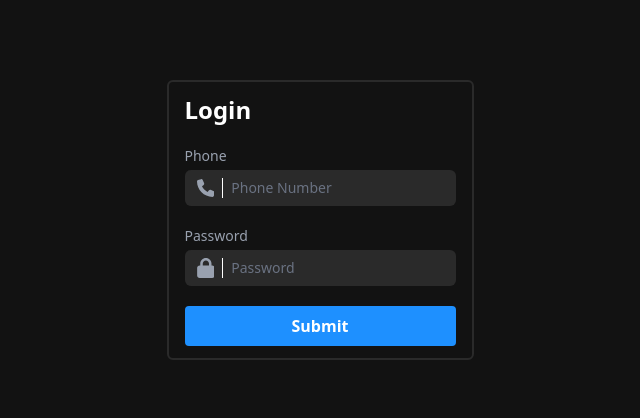
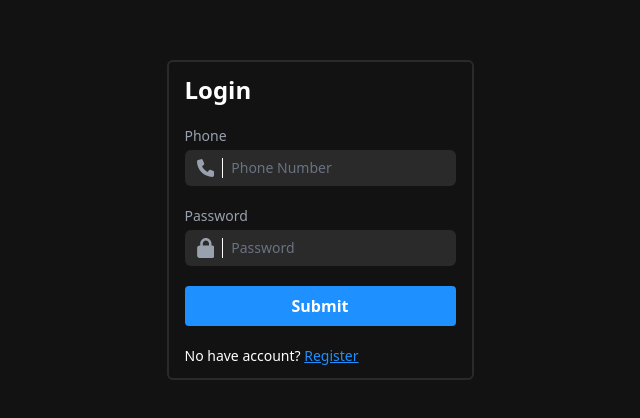
Before and after one commit to royarsitobatubara/chatapp, a Next.js app: page /auth/login in a window 1280 px wide. Shown: the part 180-598 px from the top of the page, without its empty margins (320-960 px from the left). Built offline with nearby package versions, Linux system fonts and the light colour scheme.

Commit message:
coba aja hehe

```diff
--- a/src/pages/auth/login/index.jsx
+++ b/src/pages/auth/login/index.jsx
@@ -1,9 +1,10 @@
 import { ButtonSubmit } from '@/components/Button';
 import { InputForm } from '@/components/Input'
+import Link from 'next/link';
 import React, { useState } from 'react'
 import { FaPhone, FaLock  } from "react-icons/fa6";
 
-function index() {
+function Login() {
   const [phone, setPhone] = useState('');
   const [password, setPassword] = useState('');
   const [message, setMessage] = useState('');
@@ -31,9 +32,13 @@ function index() {
             <ButtonSubmit
               styles='cursor-pointer bg-[var(--blue1)] hover:bg-[var(--blue2)] py-2 rounded-sm text-[var(--white)] font-bold'
             />
+            <p className='text-sm'>
+                No have account? <Link href="/auth/register" className="text-[var(--blue1)] underline">Register</Link>
+            </p>
+
         </form>
     </div>
   )
 }
 
-export default index;
+export default Login;
```
